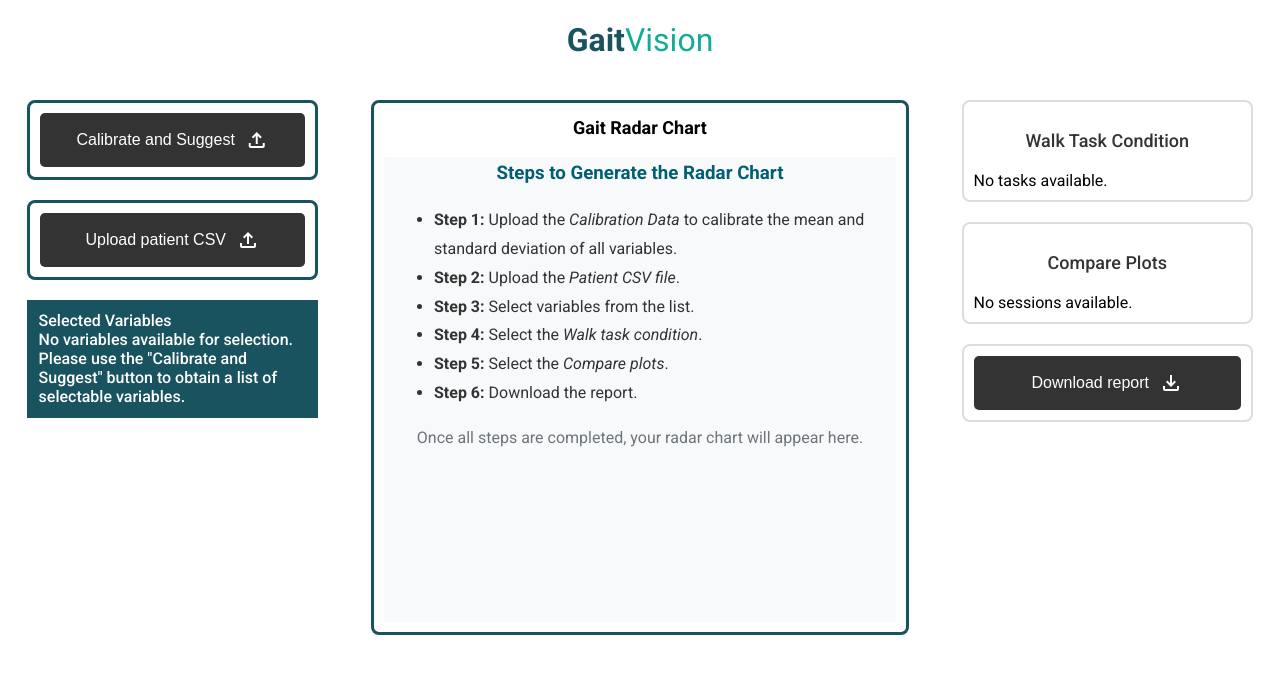
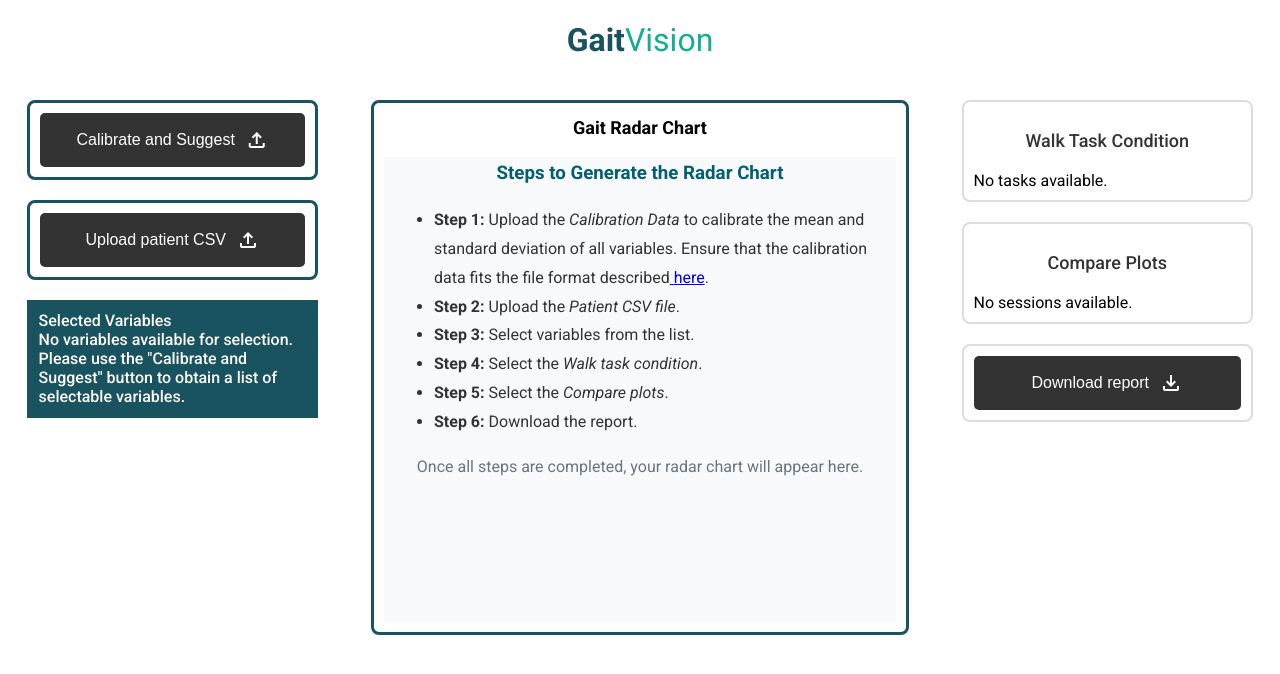
Before and after one commit to pangwuu/GaitVision, a React (Create React App) app in the folder GaitVision/client/: page / in a window 1280 px wide. Shown: the top 674 px of the page. Built offline with nearby package versions, Linux system fonts and the light colour scheme.

Commit message:
Added a link to the docs site in instructions for file format

```diff
--- a/GaitVision/client/src/components/RadarChart/RadarPlot.js
+++ b/GaitVision/client/src/components/RadarChart/RadarPlot.js
@@ -68,7 +68,6 @@ function getDatasets(data, selectedPlot, calibrationData, selectedTask, selected
     "rgba(184, 134, 11)",   // active3 — dark yellow (#B8860B)
     "rgba(199, 21, 133)"    // active4 — dark pink (#C71585)
     ];
-
 
 
     datasets.push({
@@ -330,7 +329,17 @@ export default function RadarPlot() {
                         Steps to Generate the Radar Chart
                     </h3>
                     <ul style={{ paddingLeft: "50px" }}>
-                        <li><strong>Step 1:</strong> Upload the <em>Calibration Data</em> to calibrate the mean and standard deviation of all variables.</li>
+                        <li>
+                        <strong>Step 1:</strong> Upload the <em>Calibration Data</em> to calibrate the mean and standard deviation of all variables.
+                        Ensure that the calibration data fits the file format described
+                        <a
+                            href="https://pangwuu.github.io/GaitVision/#file-format-overview"
+                            target="_blank"
+                            rel="noopener noreferrer"
+                        >
+                            {" "}here
+                        </a>.
+                        </li>
                         <li><strong>Step 2:</strong> Upload the <em>Patient CSV file</em>.</li>
                         <li><strong>Step 3:</strong> Select variables from the list.</li>
                         <li><strong>Step 4:</strong> Select the <em>Walk task condition</em>.</li>
```
